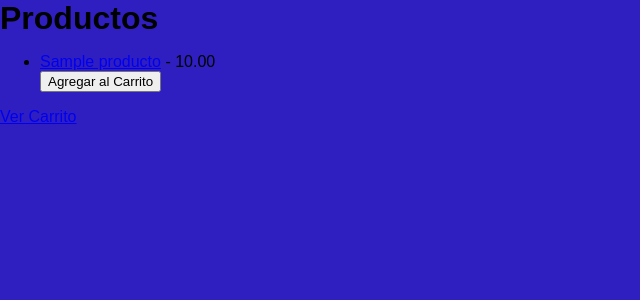
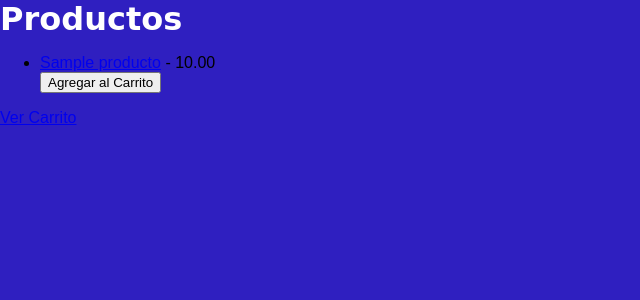
Before and after one commit to HaiDekimasu/Ccompra, a Django app: page / in a window 1280 px wide. Shown: the top 300 px of the page, without its empty margins (0-640 px from the left). Run offline with Django 5.2, Linux system fonts and the light colour scheme; tables that the repository leaves empty hold one stand-in row (values such as "Sample post").

Commit message:
modified:   CarroCompras/static/styles/styles.css

```diff
--- a/CarroCompras/static/styles/styles.css
+++ b/CarroCompras/static/styles/styles.css
@@ -14,6 +14,8 @@ header {
 
 h1 {
     margin: 0;
+    font-family: cursive;
+    color:white;
 }
 
 .cart {
```
